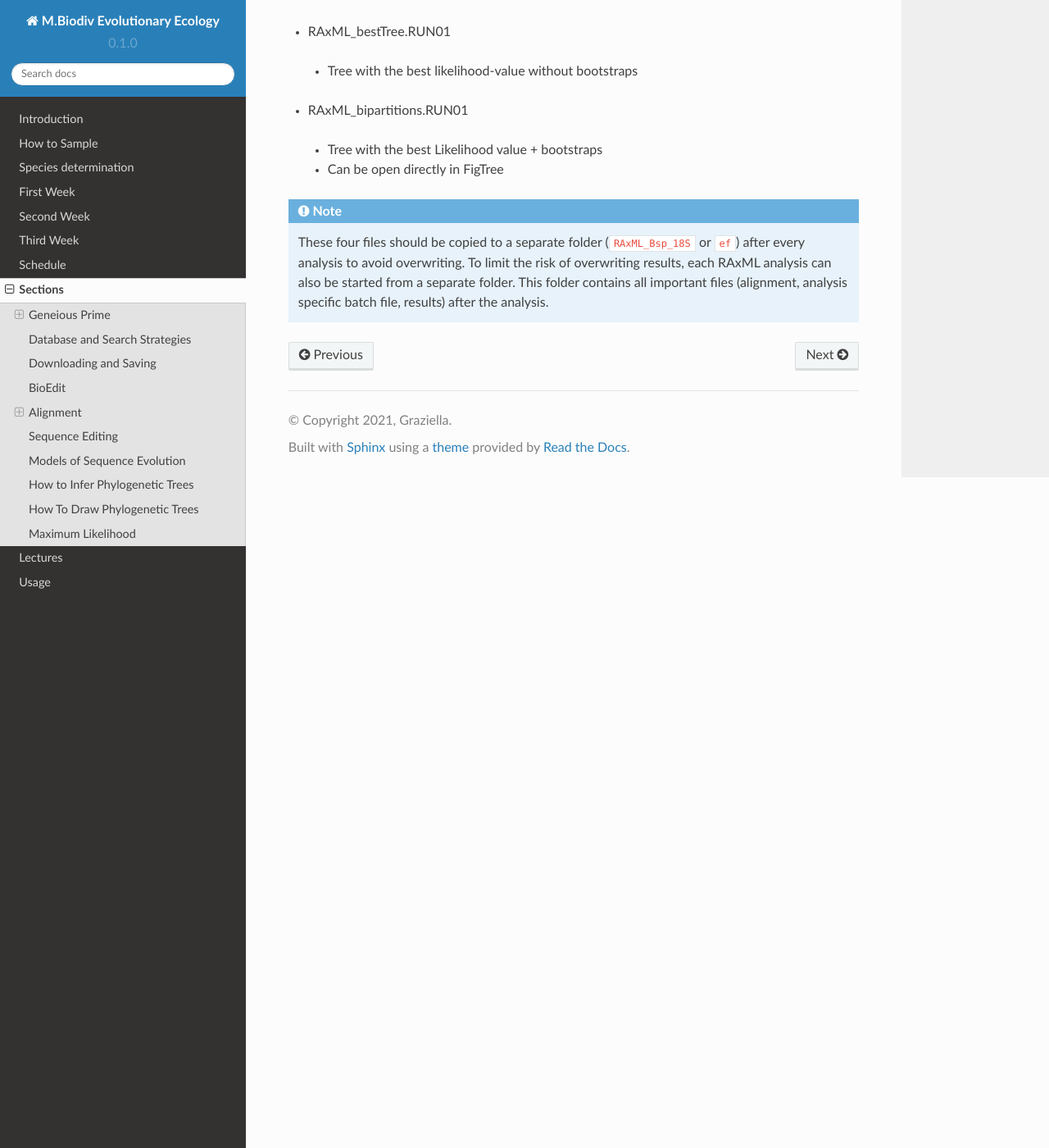
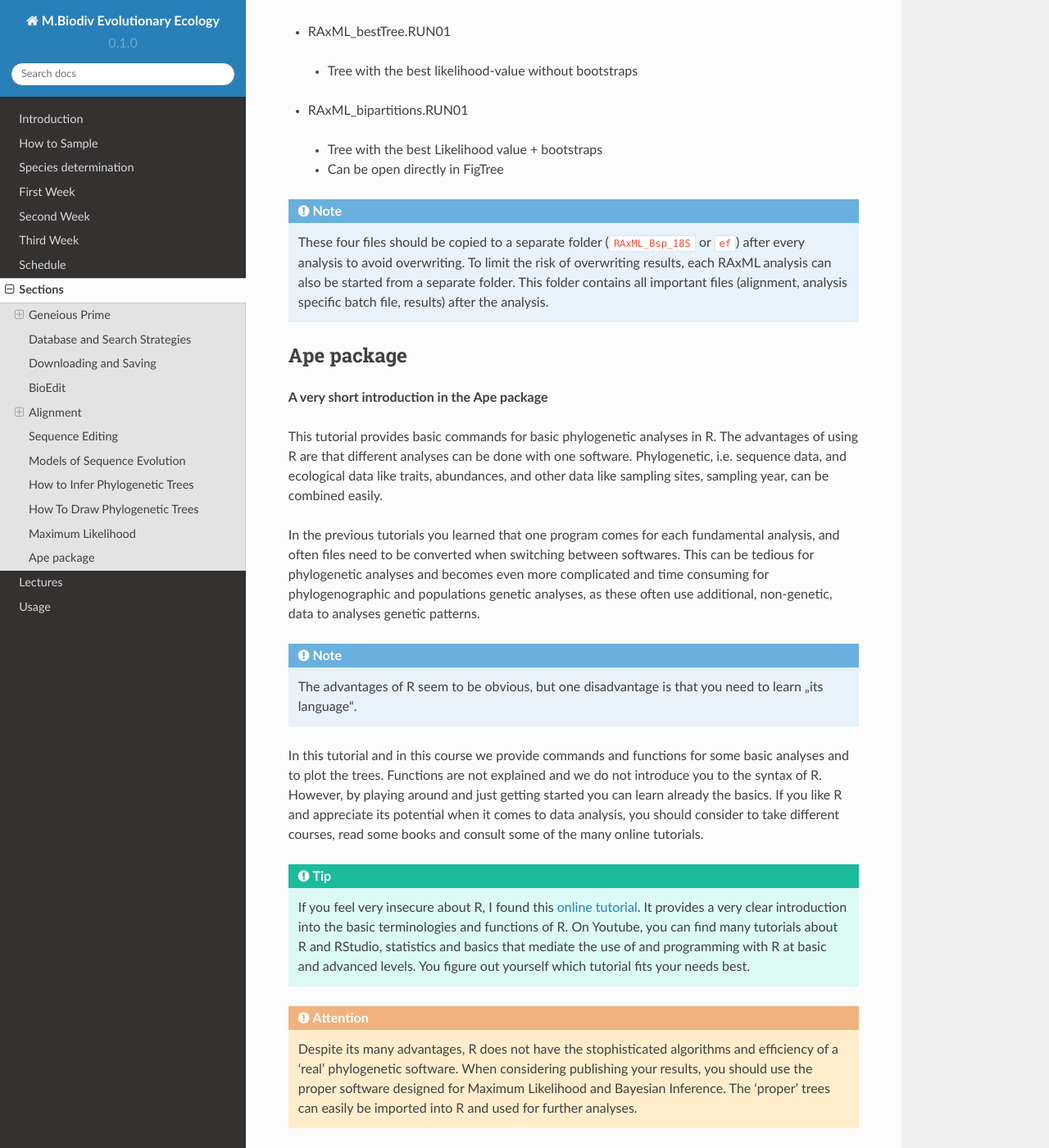
Before and after one commit to bheimbu/evolutionary_ecology, a Sphinx documentation site: the page built from docs/source/section.rst, in a window 1280 px wide and 1400 px high, scrolled down 29906 px. Shown: the whole window at 82% size. Built offline with Sphinx 7.4.7 and the Read the Docs theme 2.0.0, drawn with Linux system fonts in a browser that asks for light colours.

Commit message:
Update section.rst

```diff
--- a/docs/source/section.rst
+++ b/docs/source/section.rst
@@ -582,3 +582,28 @@ The „easy & fast“ analysis generates four output files:
 
 .. note::
   These four files should be copied to a separate folder (``RAxML_Bsp_18S`` or ``ef``) after every analysis to avoid overwriting. To limit the risk of overwriting results, each RAxML analysis can also be started from a separate folder. This folder contains all important files (alignment, analysis specific batch file, results) after the analysis.
+
+.. _Ape_package:
+Ape package
+-----------
+
+**A very short introduction in the Ape package**
+
+This tutorial provides basic commands for basic phylogenetic analyses in R. The advantages of using R are that different analyses can be done with one software. Phylogenetic, i.e. sequence data, and ecological data like traits, abundances, and other data like sampling sites, sampling year, can be combined easily.
+
+In the previous tutorials you learned that one program comes for each fundamental analysis, and often files need to be converted when switching between softwares. This can be tedious for phylogenetic analyses and becomes even more complicated and time consuming for phylogenographic and populations genetic analyses, as these often use additional, non-genetic, data to analyses genetic patterns.
+
+.. note::
+
+  The advantages of R seem to be obvious, but one disadvantage is that you need to learn „its language“.
+
+In this tutorial and in this course we provide commands and functions for some basic analyses and to plot the trees. Functions are not explained and we do not introduce you to the syntax of R. However, by playing around and just getting started you can learn already the basics. If you like R and appreciate its potential when it comes to data analysis, you should consider to take different courses, read some books and consult some of the many online tutorials.
+
+.. tip::
+
+  If you feel very insecure about R, I found this `online tutorial  <https://www.pluralsight.com/search?q=R>`_. It provides a very clear introduction into the basic terminologies and functions of R.
+  On Youtube, you can find many tutorials about R and RStudio, statistics and basics that mediate the use of and programming with R at basic and advanced levels. You figure out yourself which tutorial fits your needs best.
+
+.. attention::
+
+  Despite its many advantages, R does not have the stophisticated algorithms and efficiency of a 'real' phylogenetic software. When considering publishing your results, you should use the proper software designed for Maximum Likelihood and Bayesian Inference. The 'proper' trees can easily be imported into R and used for further analyses.
```
